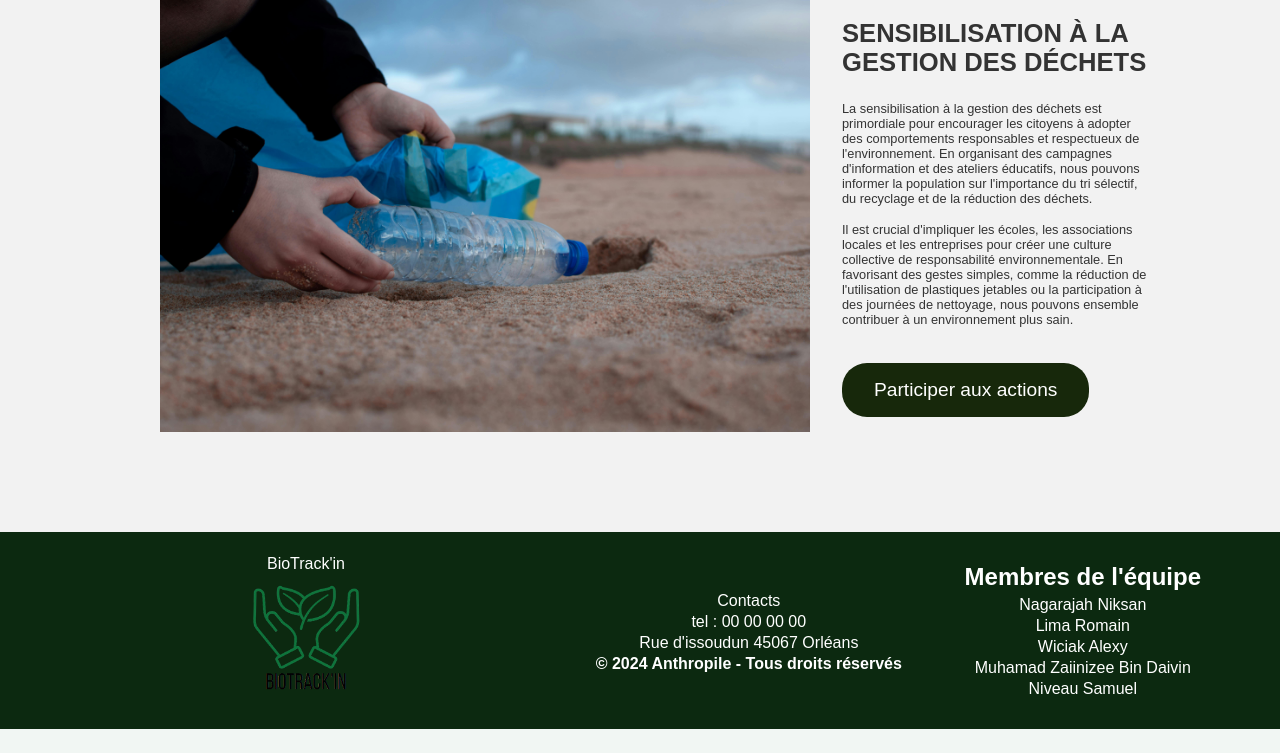
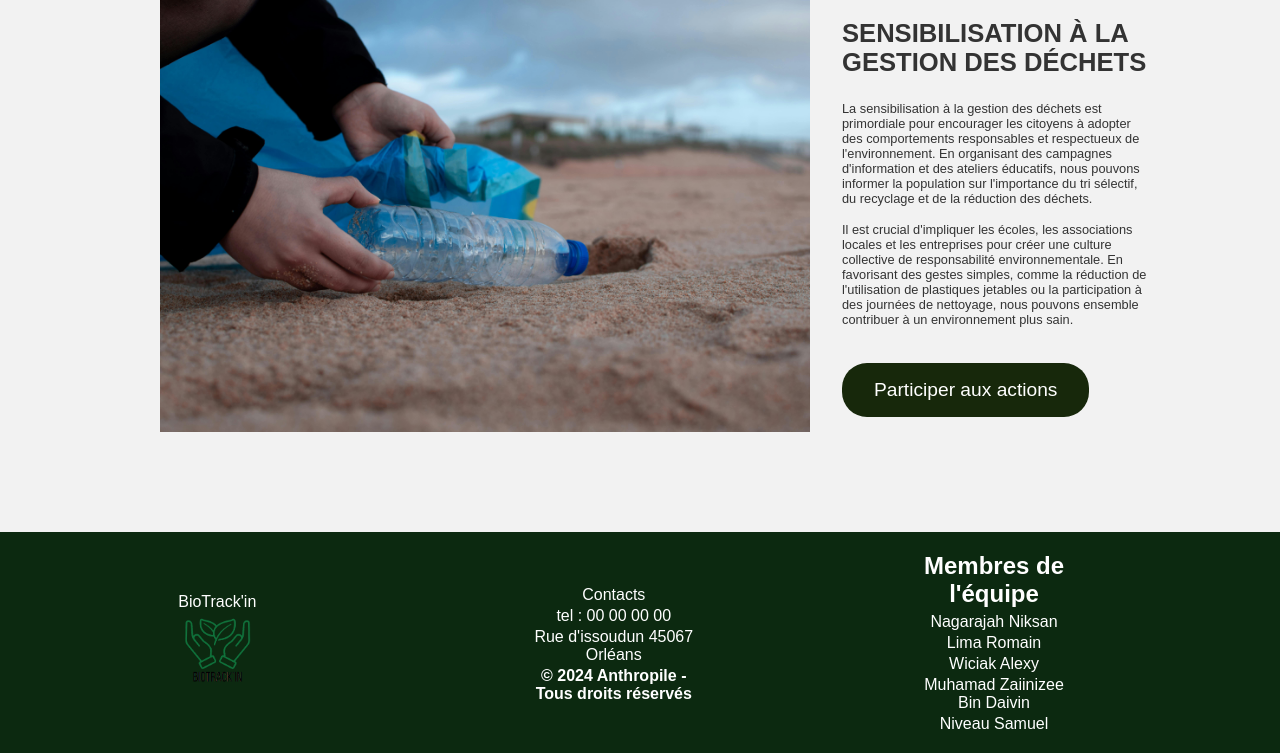
Before and after one commit to SNIVEAU/SAE-Projet-Anthropile, a Flask app: page / in a window 1280 px wide. Shown: the part 1473-2226 px from the top of the page. Before the commit the page ends 2202 px from the top, so only its background shows below. Run offline with Flask 3, Linux system fonts and the light colour scheme; some libraries are stand-ins or nearby versions.

Commit message:
responsive footer

```diff
--- a/app/static/base.css
+++ b/app/static/base.css
@@ -123,6 +123,11 @@ footer {
 footer div {
     text-align: center;
     margin: 0 15px;
+    margin-right: 150px;
+}
+
+.mid {
+    margin-right: 200px;
 }
 
 footer img {
@@ -211,6 +216,10 @@ footer ul li, footer div > p  {
         width: 40%;
     }
 
+    .mid {
+        margin-right: 0;
+    }
+
     footer ul {
         list-style: none;
         padding: 0;
--- a/app/templates/base.html
+++ b/app/templates/base.html
@@ -50,7 +50,7 @@
             <p>BioTrack'in</p>
             <img src="static/img/logo.png" alt="Logo de mon site">
         </div>
-        <div>
+        <div class="mid">
             <p>Contacts</p>
             <p>tel : 00 00 00 00</p>
             <p>Rue d'issoudun 45067 Orléans</p>
```
